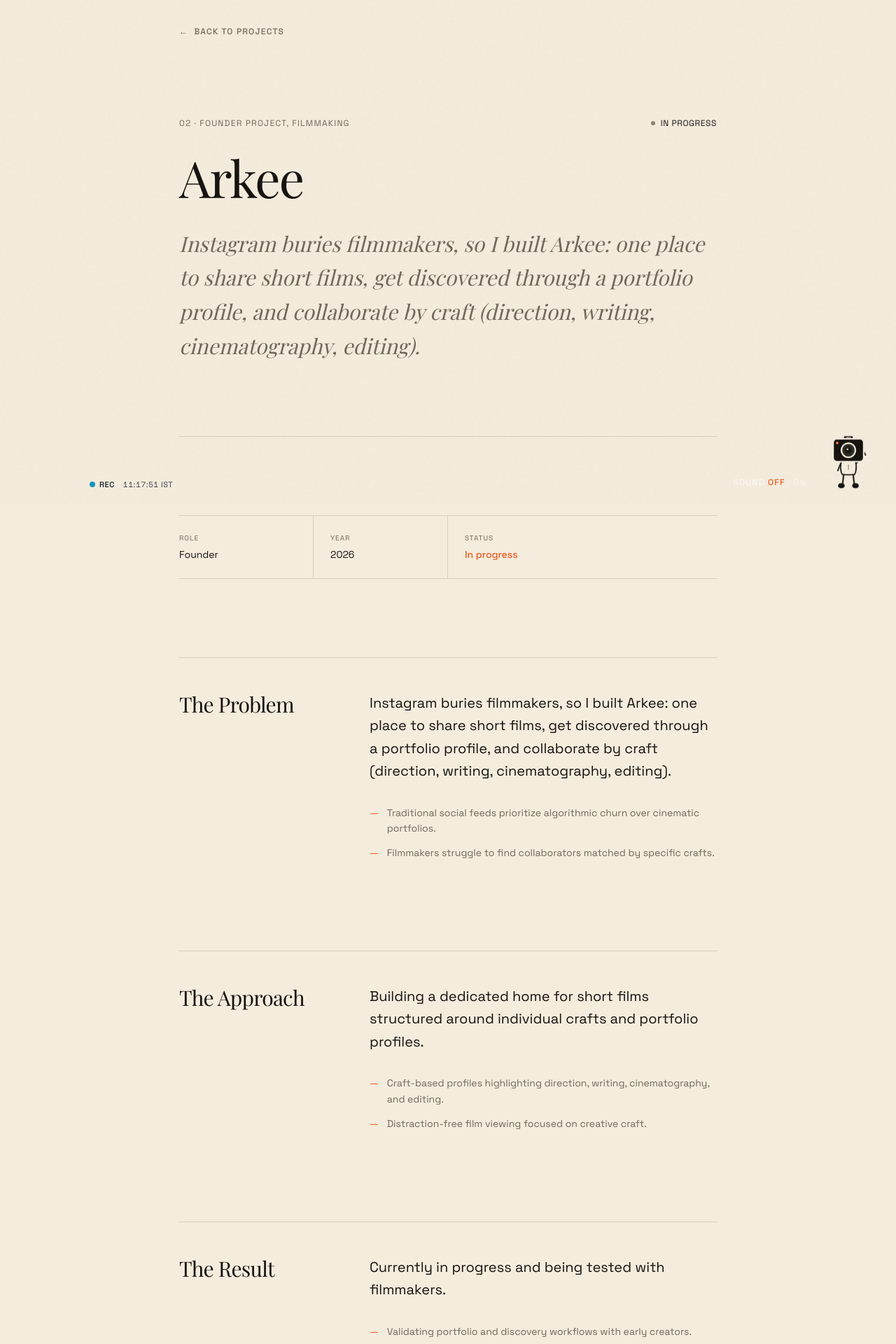
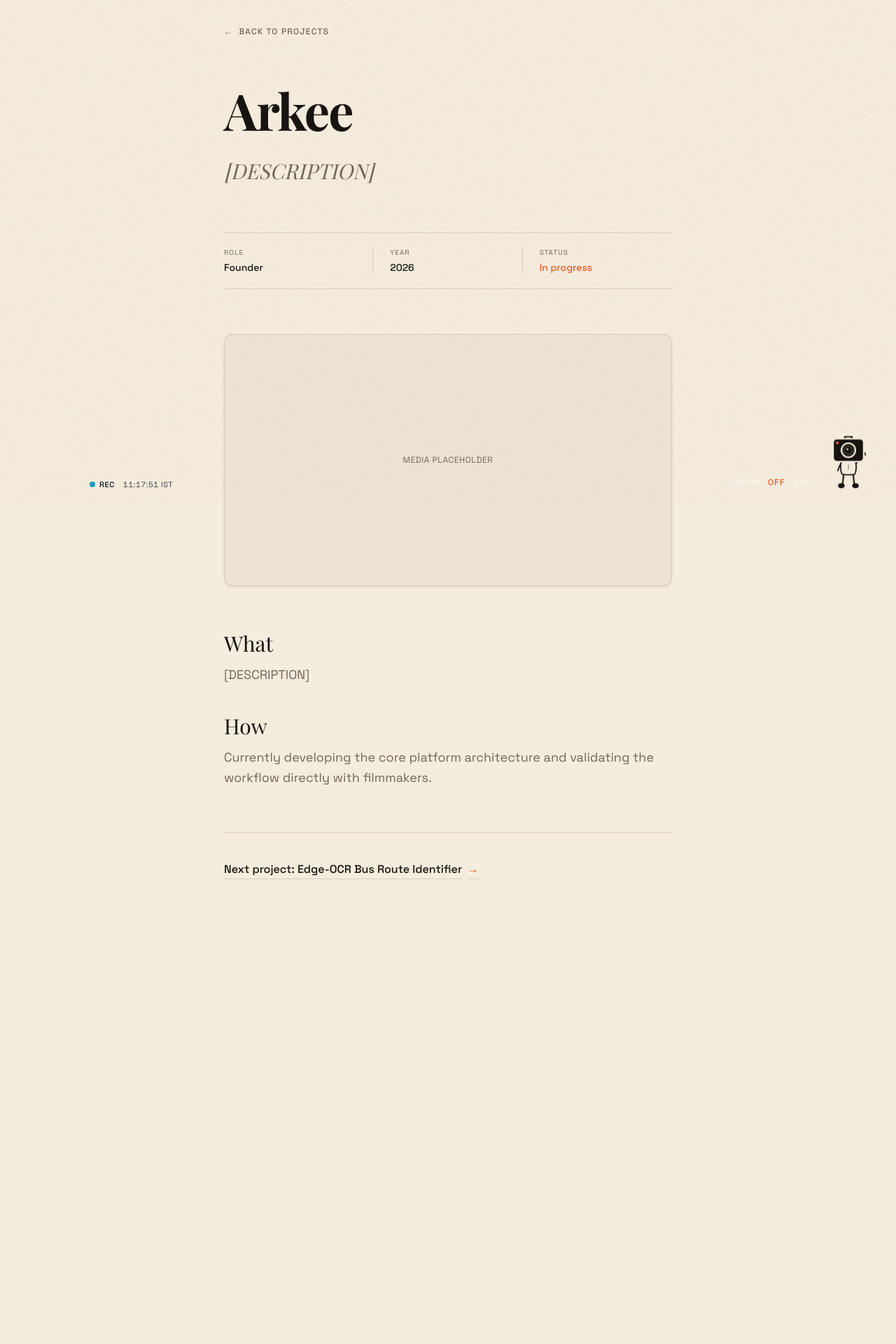
Before and after one commit to kartheekakula/kartheek-portfolio, a Next.js app: page /work/arkee in a window 1280 px wide. Shown: the part 80-2000 px from the top of the page at 70% size. After the commit the page ends 1462 px from the top, so only its background shows below. Built offline with nearby package versions, Linux system fonts and the light colour scheme.

Commit message:
feat: rebuild Projects as pinned horizontal scroller with Lenis integration and tiny case study template

```diff
--- a/src/app/page.tsx
+++ b/src/app/page.tsx
@@ -17,12 +17,10 @@ export default function Home() {
         <AboutSection />
       </div>
 
-      {/* Dark Ink: Projects */}
-      <section className="section-ink w-full py-20 md:py-28">
-        <div className="w-full max-w-6xl mx-auto px-6 sm:px-12 md:px-20 lg:px-32">
-          <ProjectsSection />
-        </div>
-      </section>
+      {/* Dark Ink: Projects (Pinned Full Viewport Scroller) */}
+      <div className="section-ink w-full">
+        <ProjectsSection />
+      </div>
 
       {/* Light Cream: Skills */}
       <div className="w-full max-w-6xl mx-auto px-6 py-20 md:py-28 sm:px-12 md:px-20 lg:px-32">
--- a/src/app/work/[slug]/page.tsx
+++ b/src/app/work/[slug]/page.tsx
@@ -33,17 +33,19 @@ export async function generateMetadata({
 
 export default async function CaseStudyPage({ params }: CaseStudyPageProps) {
   const { slug } = await params;
-  const project = content.projects.find((p) => p.slug === slug);
+  const currentIndex = content.projects.findIndex((p) => p.slug === slug);
 
-  if (!project) {
+  if (currentIndex === -1) {
     notFound();
   }
 
+  const project = content.projects[currentIndex];
   const { caseStudy } = project;
+  const nextProject = content.projects[(currentIndex + 1) % content.projects.length];
 
   return (
-    <article className="min-h-screen px-6 pt-28 pb-32 sm:px-12 md:px-20 lg:px-32 max-w-5xl mx-auto flex flex-col gap-20 md:gap-28 bg-cream text-ink">
-      {/* Top back navigation */}
+    <article className="min-h-screen px-6 pt-28 pb-32 sm:px-12 md:px-20 lg:px-32 max-w-4xl mx-auto flex flex-col gap-14 sm:gap-16 bg-cream text-ink">
+      {/* Back Link */}
       <nav aria-label="Breadcrumb">
         <Link
           href="/#work"
@@ -54,100 +56,38 @@ export default async function CaseStudyPage({ params }: CaseStudyPageProps) {
         </Link>
       </nav>
 
-      {/* Hero Header */}
-      <header className="flex flex-col gap-8 border-b border-line pb-16">
-        <div className="flex flex-wrap items-center justify-between gap-4">
-          <span className="font-sans text-xs uppercase tracking-widest text-muted">
-            {project.numeral} · {project.category}
-          </span>
-          {project.status && (
-            <div className="flex items-center gap-2 font-sans text-xs uppercase tracking-wider">
-              <span
-                className={`w-1.5 h-1.5 rounded-full ${
-                  project.status === "Live"
-                    ? "bg-tangerine"
-                    : "bg-muted animate-pulse"
-                }`}
-              />
-              <span className="text-ink">{project.status}</span>
-            </div>
-          )}
-        </div>
-
-        <h1 className="font-serif text-4xl sm:text-6xl md:text-7xl font-normal text-ink tracking-tight leading-[1.05]">
+      {/* Header: Title in big Playfair Display & One Sentence Summary */}
+      <header className="flex flex-col gap-6">
+        <h1 className="font-serif text-4xl sm:text-6xl md:text-7xl font-bold text-ink tracking-tight leading-[1.05]">
           {project.title}
         </h1>
 
-        <p className="font-serif italic text-xl sm:text-2xl md:text-3xl text-muted font-normal leading-relaxed max-w-3xl">
-          {project.description}
+        <p className="font-serif italic text-xl sm:text-2xl md:text-3xl text-muted font-normal leading-relaxed">
+          {caseStudy.summary}
         </p>
-
-        {/* External project links if available */}
-        <div className="flex flex-wrap items-center gap-6 font-sans text-xs uppercase tracking-wider pt-2 font-medium">
-          {project.liveUrl && project.liveUrl !== "TODO" && (
-            <a
-              href={project.liveUrl}
-              target="_blank"
-              rel="noopener noreferrer"
-              className="text-ink hover:text-tangerine transition-colors flex items-center gap-1.5"
-            >
-              <span>View live release</span>
-              <span>↗</span>
-            </a>
-          )}
-          {project.githubUrl && project.githubUrl !== "TODO" && (
-            <a
-              href={project.githubUrl}
-              target="_blank"
-              rel="noopener noreferrer"
-              className="text-muted hover:text-ink transition-colors flex items-center gap-1.5"
-            >
-              <span>Source Repository</span>
-              <span>↗</span>
-            </a>
-          )}
-        </div>
       </header>
 
-      {/* 4-Item Meta Grid */}
-      {caseStudy && (
-        <section aria-label="Project Meta Information">
-          <div className="grid grid-cols-2 md:grid-cols-4 border-y border-line divide-y md:divide-y-0 md:divide-x divide-line font-sans">
-            {caseStudy.role && (
-              <div className="py-6 pr-4 flex flex-col gap-1.5">
+      {/* Single Row with Three Items: Role, Year, Status */}
+      <div className="grid grid-cols-3 border-y border-line py-5 divide-x divide-line font-sans">
+        <div className="flex flex-col gap-1 pr-4">
           <span className="text-[10px] uppercase tracking-widest text-muted">
             Role
           </span>
-                <span className="text-xs sm:text-sm text-ink">
+          <span className="text-xs sm:text-sm text-ink font-medium">
             {caseStudy.role}
           </span>
         </div>
-            )}
 
-            {caseStudy.year && (
-              <div className="py-6 md:px-6 flex flex-col gap-1.5">
+        <div className="flex flex-col gap-1 px-4 sm:px-6">
           <span className="text-[10px] uppercase tracking-widest text-muted">
             Year
           </span>
-                <span className="text-xs sm:text-sm text-ink">
+          <span className="text-xs sm:text-sm text-ink font-medium">
             {caseStudy.year}
           </span>
         </div>
-            )}
 
-            {caseStudy.stack && (
-              <div className="py-6 md:px-6 flex flex-col gap-1.5">
-                <span className="text-[10px] uppercase tracking-widest text-muted">
-                  Stack
-                </span>
-                <span className="text-xs sm:text-sm text-ink leading-snug">
-                  {caseStudy.stack}
-                </span>
-              </div>
-            )}
-
-            {caseStudy.status && (
-              <div className="py-6 md:pl-6 flex flex-col gap-1.5">
+        <div className="flex flex-col gap-1 pl-4 sm:pl-6">
           <span className="text-[10px] uppercase tracking-widest text-muted">
             Status
           </span>
@@ -155,122 +95,45 @@ export default async function CaseStudyPage({ params }: CaseStudyPageProps) {
             {caseStudy.status}
           </span>
         </div>
-            )}
-          </div>
-        </section>
-      )}
-
-      {/* Main Case Study Sections: Problem, Approach, Result */}
-      {caseStudy && (
-        <div className="flex flex-col gap-24 md:gap-32 font-sans">
-          {/* 1. Problem */}
-          {caseStudy.problem && (
-            <section className="grid grid-cols-1 md:grid-cols-12 gap-8 md:gap-12 items-start border-t border-line pt-12">
-              <div className="md:col-span-4 flex flex-col gap-2">
-                <h2 className="font-serif text-2xl sm:text-3xl text-ink font-normal tracking-tight">
-                  The Problem
-                </h2>
       </div>
 
-              <div className="md:col-span-8 flex flex-col gap-6">
-                <p className="text-lg sm:text-xl text-ink font-normal leading-relaxed">
-                  {caseStudy.problem.summary}
-                </p>
-
-                {caseStudy.problem.details.length > 0 && (
-                  <ul className="flex flex-col gap-3 pt-2">
-                    {caseStudy.problem.details.map((item, idx) => (
-                      <li
-                        key={idx}
-                        className="text-xs sm:text-sm text-muted flex items-start gap-3 leading-relaxed"
-                      >
-                        <span className="text-tangerine">—</span>
-                        <span>{item}</span>
-                      </li>
-                    ))}
-                  </ul>
-                )}
-              </div>
-            </section>
-          )}
-
-          {/* 2. Approach */}
-          {caseStudy.approach && (
-            <section className="grid grid-cols-1 md:grid-cols-12 gap-8 md:gap-12 items-start border-t border-line pt-12">
-              <div className="md:col-span-4 flex flex-col gap-2">
-                <h2 className="font-serif text-2xl sm:text-3xl text-ink font-normal tracking-tight">
-                  The Approach
-                </h2>
+      {/* One Image or Video (Placeholder Box) */}
+      <div className="w-full aspect-[16/9] rounded-[12px] border border-line bg-surface flex items-center justify-center text-muted font-sans text-xs uppercase tracking-wider shadow-sm select-none">
+        <span>Media Placeholder</span>
       </div>
 
-              <div className="md:col-span-8 flex flex-col gap-6">
-                <p className="text-lg sm:text-xl text-ink font-normal leading-relaxed">
-                  {caseStudy.approach.summary}
+      {/* Two Short Paragraphs Maximum: Labelled only with plain words "What" and "How" */}
+      <div className="flex flex-col gap-10 font-sans">
+        <div className="flex flex-col gap-3">
+          <h2 className="font-serif text-2xl sm:text-3xl text-ink font-normal">
+            What
+          </h2>
+          <p className="text-base sm:text-lg text-muted leading-relaxed">
+            {caseStudy.what}
           </p>
-
-                {caseStudy.approach.details.length > 0 && (
-                  <ul className="flex flex-col gap-3 pt-2">
-                    {caseStudy.approach.details.map((item, idx) => (
-                      <li
-                        key={idx}
-                        className="text-xs sm:text-sm text-muted flex items-start gap-3 leading-relaxed"
-                      >
-                        <span className="text-tangerine">—</span>
-                        <span>{item}</span>
-                      </li>
-                    ))}
-                  </ul>
-                )}
-              </div>
-            </section>
-          )}
-
-          {/* 3. Result */}
-          {caseStudy.result && (
-            <section className="grid grid-cols-1 md:grid-cols-12 gap-8 md:gap-12 items-start border-t border-line pt-12">
-              <div className="md:col-span-4 flex flex-col gap-2">
-                <h2 className="font-serif text-2xl sm:text-3xl text-ink font-normal tracking-tight">
-                  The Result
-                </h2>
         </div>
 
-              <div className="md:col-span-8 flex flex-col gap-6">
-                <p className="text-lg sm:text-xl text-ink font-normal leading-relaxed">
-                  {caseStudy.result.summary}
+        <div className="flex flex-col gap-3">
+          <h2 className="font-serif text-2xl sm:text-3xl text-ink font-normal">
+            How
+          </h2>
+          <p className="text-base sm:text-lg text-muted leading-relaxed">
+            {caseStudy.how}
           </p>
+        </div>
+      </div>
 
-                {caseStudy.result.details.length > 0 && (
-                  <ul className="flex flex-col gap-3 pt-2">
-                    {caseStudy.result.details.map((item, idx) => (
-                      <li
-                        key={idx}
-                        className="text-xs sm:text-sm text-muted flex items-start gap-3 leading-relaxed"
+      {/* Next Project Link */}
+      <footer className="border-t border-line pt-10 flex items-center justify-between font-sans">
+        <Link
+          href={`/work/${nextProject.slug}`}
+          className="group inline-flex items-center gap-2 text-base text-ink underline underline-offset-8 decoration-line hover:decoration-tangerine transition-colors font-medium"
         >
-                        <span className="text-tangerine">—</span>
-                        <span>{item}</span>
-                      </li>
-                    ))}
-                  </ul>
-                )}
-              </div>
-            </section>
-          )}
-        </div>
-      )}
-
-      {/* Footer Navigation */}
-      <footer className="border-t border-line pt-12 flex flex-col sm:flex-row sm:items-center justify-between gap-6 font-sans">
-        <Link
-          href="/#work"
-          className="text-xs uppercase tracking-widest text-muted hover:text-ink transition-colors flex items-center gap-2 font-medium"
-        >
-          <span>←</span>
-          <span>Back to Projects</span>
+          <span>Next project: {nextProject.title}</span>
+          <span className="inline-block transition-transform duration-300 ease-out group-hover:translate-x-1.5 text-tangerine">
+            →
+          </span>
         </Link>
-
-        <span className="text-xs uppercase tracking-widest text-muted">
-          Kartheek · {project.title}
-        </span>
       </footer>
     </article>
   );
--- a/src/components/providers/smooth-scroll-provider.tsx
+++ b/src/components/providers/smooth-scroll-provider.tsx
@@ -2,6 +2,12 @@
 
 import { useEffect, useRef } from "react";
 import Lenis from "lenis";
+import { gsap } from "gsap";
+import { ScrollTrigger } from "gsap/ScrollTrigger";
+
+if (typeof window !== "undefined") {
+  gsap.registerPlugin(ScrollTrigger);
+}
 
 interface SmoothScrollProviderProps {
   children: React.ReactNode;
@@ -30,17 +36,19 @@ export function SmoothScrollProvider({ children }: SmoothScrollProviderProps) {
 
     lenisRef.current = lenis;
 
-    let rafId: number;
-    const raf = (time: number) => {
-      lenis.raf(time);
-      rafId = requestAnimationFrame(raf);
+    // Connect Lenis to ScrollTrigger
+    lenis.on("scroll", ScrollTrigger.update);
+
+    const updateTicker = (time: number) => {
+      lenis.raf(time * 1000);
     };
 
-    rafId = requestAnimationFrame(raf);
+    gsap.ticker.add(updateTicker);
+    gsap.ticker.lagSmoothing(0);
 
     const handleMediaChange = (event: MediaQueryListEvent) => {
       if (event.matches) {
-        cancelAnimationFrame(rafId);
+        gsap.ticker.remove(updateTicker);
         lenis.destroy();
         lenisRef.current = null;
       }
@@ -50,7 +58,7 @@ export function SmoothScrollProvider({ children }: SmoothScrollProviderProps) {
 
     return () => {
       mediaQuery.removeEventListener("change", handleMediaChange);
-      cancelAnimationFrame(rafId);
+      gsap.ticker.remove(updateTicker);
       lenis.destroy();
       lenisRef.current = null;
     };
--- a/src/data/content.ts
+++ b/src/data/content.ts
@@ -1,24 +1,10 @@
 export interface ProjectCaseStudy {
-  role?: string;
-  year?: string;
-  stack?: string;
-  status?: string;
-  problem?: {
-    summary: string;
-    details: string[];
-    image?: string;
-  };
-  approach?: {
-    summary: string;
-    details: string[];
-    image?: string;
-  };
-  result?: {
-    summary: string;
-    details: string[];
-    videoEmbed?: string;
-    image?: string;
-  };
+  role: string;
+  year: string;
+  status: string;
+  summary: string;
+  what: string;
+  how: string;
 }
 
 export interface Project {
@@ -30,13 +16,10 @@ export interface Project {
   badge?: string;
   status?: string;
   year: string;
-  role?: string;
   description: string;
   tags: string[];
-  liveUrl?: string;
-  githubUrl?: string;
   previewImage: string;
-  caseStudy?: ProjectCaseStudy;
+  caseStudy: ProjectCaseStudy;
 }
 
 export interface SkillCategory {
@@ -125,43 +108,20 @@ export const content: PortfolioContent = {
       numeral: "01",
       slug: "edge-ocr",
       title: "Edge-OCR Bus Route Identifier",
-      category: "Embedded · Computer Vision · Accessibility",
+      category: "Embedded, Computer Vision, Accessibility",
       year: "2025",
       description:
-        "A low-cost wearable built on a Raspberry Pi Zero 2 W that reads bus route numbers using on-device OCR and announces them through audio and tactile feedback for visually impaired commuters.",
-      tags: ["Raspberry Pi", "Python", "OCR", "Edge AI", "Accessibility"],
+        "A low-cost wearable that reads bus route numbers and announces them through audio and touch for visually impaired commuters.",
+      tags: ["Raspberry Pi", "Python", "OCR", "Edge AI"],
       previewImage: "/images/projects/edge-ocr.jpg",
       caseStudy: {
         role: "Hardware & Edge ML Lead",
         year: "2025",
-        stack: "Raspberry Pi Zero 2 W, Python, OpenCV, Tesseract",
         status: "Prototype Tested",
-        problem: {
-          summary:
-            "Visually impaired commuters in rapid transit terminals struggle to discern approaching municipal bus routes without sighted assistance.",
-          details: [
-            "Transit marquee LED signs suffer from rapid flicker, harsh sunlight reflection, and variable approach velocities.",
-            "Smartphone apps require users to hold up a phone while navigating with a white cane, introducing physical vulnerability.",
-            "Cloud-dependent vision APIs impose high latency and fail in subterranean or congested cellular zones.",
-          ],
-        },
-        approach: {
-          summary:
-            "Designed a hands-free chest rig that processes optical frames entirely on-chip in real time.",
-          details: [
-            "Mounted a wide-angle camera module and Raspberry Pi Zero 2 W in a compact enclosure.",
-            "Constructed a dual-stage vision pipeline with adaptive thresholding feeding quantized OCR.",
-            "Implemented immediate voice synthesis paired with a haptic pulse confirming recognition.",
-          ],
-        },
-        result: {
-          summary:
-            "Validated field accuracy under diverse illumination with zero cellular connection.",
-          details: [
-            "Delivers continuous operation on a lightweight lithium cell.",
-            "Demonstrated noticeable reduction in passenger transit hesitation during field trials.",
-          ],
-        },
+        summary:
+          "A low-cost wearable that reads bus route numbers and announces them through audio and touch for visually impaired commuters.",
+        what: "A wearable device mounted with a camera and Raspberry Pi Zero 2 W that recognizes municipal bus route numbers in real time, communicating approaching transit info without requiring smartphones or network connectivity.",
+        how: "An adaptive on-device vision pipeline runs optical character recognition directly on-chip, triggering high-contrast voice feedback paired with haptic vibration pulses confirming route detection.",
       },
     },
     {
@@ -169,40 +129,19 @@ export const content: PortfolioContent = {
       numeral: "02",
       slug: "arkee",
       title: "Arkee",
-      category: "Founder Project, Filmmaking",
-      badge: "Founder project",
+      category: "Founder Project",
       status: "In progress",
       year: "2026",
-      description:
-        "Instagram buries filmmakers, so I built Arkee: one place to share short films, get discovered through a portfolio profile, and collaborate by craft (direction, writing, cinematography, editing).",
-      tags: ["Filmmaking", "Community", "Product"],
+      description: "[DESCRIPTION]",
+      tags: [],
       previewImage: "/images/projects/arkee.jpg",
       caseStudy: {
         role: "Founder",
         year: "2026",
         status: "In progress",
-        problem: {
-          summary:
-            "Instagram buries filmmakers, so I built Arkee: one place to share short films, get discovered through a portfolio profile, and collaborate by craft (direction, writing, cinematography, editing).",
-          details: [
-            "Traditional social feeds prioritize algorithmic churn over cinematic portfolios.",
-            "Filmmakers struggle to find collaborators matched by specific crafts.",
-          ],
-        },
-        approach: {
-          summary:
-            "Building a dedicated home for short films structured around individual crafts and portfolio profiles.",
-          details: [
-            "Craft-based profiles highlighting direction, writing, cinematography, and editing.",
-            "Distraction-free film viewing focused on creative craft.",
-          ],
-        },
-        result: {
-          summary: "Currently in progress and being tested with filmmakers.",
-          details: [
-            "Validating portfolio and discovery workflows with early creators.",
-          ],
-        },
+        summary: "[DESCRIPTION]",
+        what: "[DESCRIPTION]",
+        how: "Currently developing the core platform architecture and validating the workflow directly with filmmakers.",
       },
     },
   ],
```
Also changed, not shown: src/components/sections/projects-section.tsx (+143 -212 lines). Lines whose indentation alone changed are shown as unchanged.
